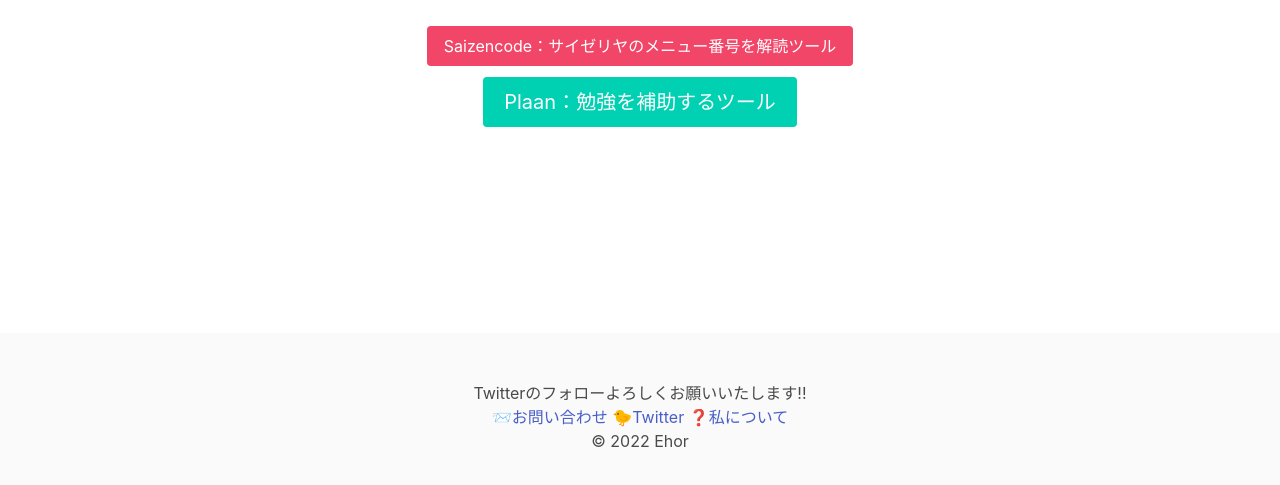
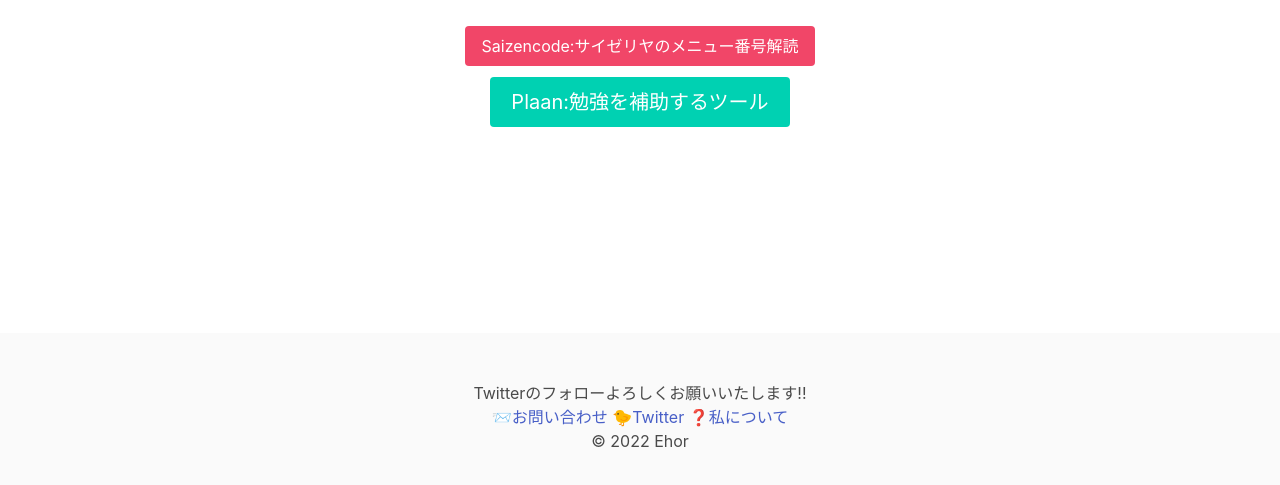
Before and after one commit to Ehor-developer/ehor, a plain HTML site: page app.html in a window 1280 px wide. Shown: the part 309-794 px from the top of the page. Drawn offline with nearby package versions, Linux system fonts and the light colour scheme.

Commit message:
Add files via upload

```diff
--- a/app.html
+++ b/app.html
@@ -73,10 +73,10 @@
             <h1 class="title is-3">是非お使いください!!</h1>
 
             <a href="https://ehor-developer.github.io/Saizencode/">
-                <button class="button is-danger">Saizencode：サイゼリヤのメニュー番号を解読ツール</button>
+                <button class="button is-danger">Saizencode:サイゼリヤのメニュー番号解読</button>
             </a><br>
             <a href="https://ehor-developer.github.io/plaan/">
-                <button class="button is-medium is-primary">Plaan：勉強を補助するツール</button>
+                <button class="button is-medium is-primary">Plaan:勉強を補助するツール</button>
             </a>
         </div>
 
```
